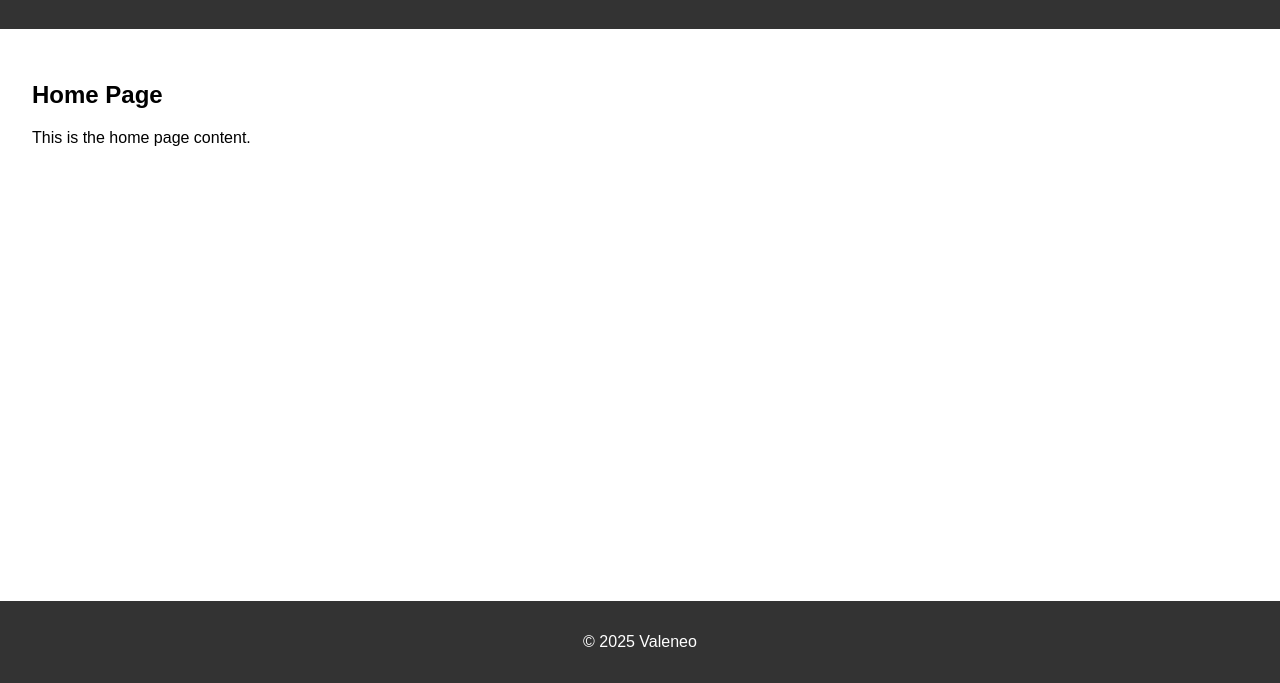
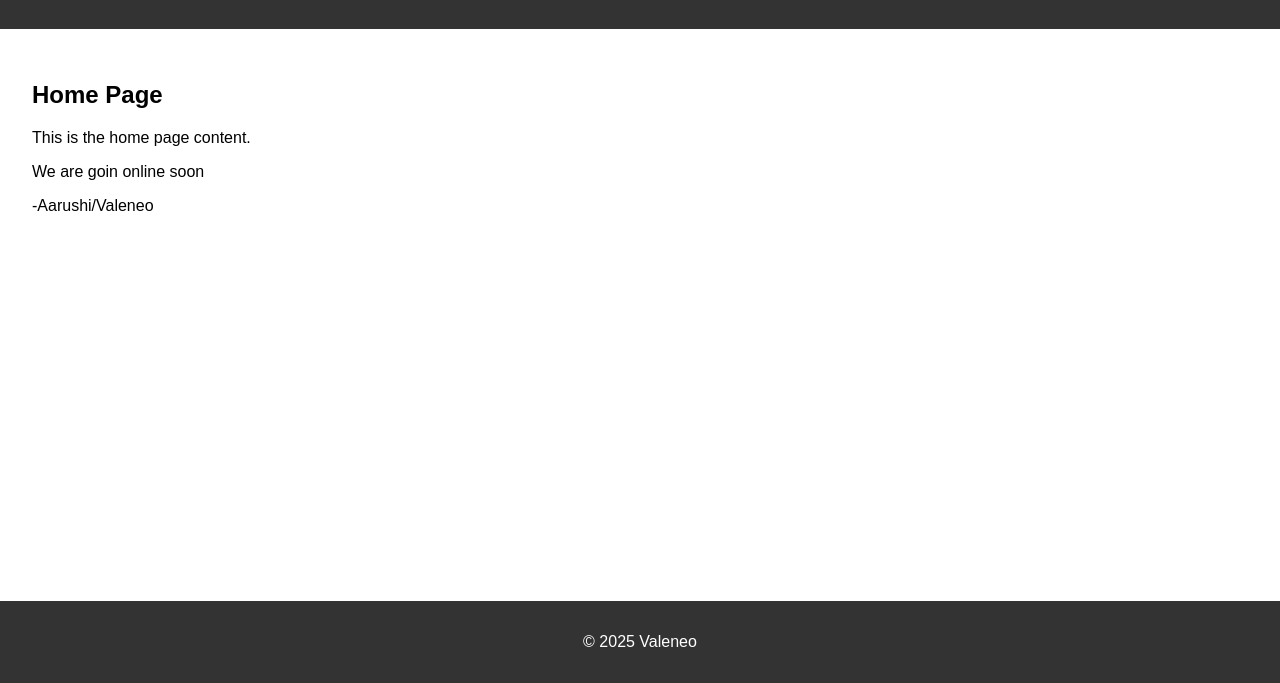
Before and after one commit to Valeneo/Valeneo.space, a plain HTML site: page index.html in a window 1280 px wide. Shown: the part 117-800 px from the top of the page. Drawn offline with Linux system fonts and the light colour scheme.

Commit message:
Update index.html

```diff
--- a/index.html
+++ b/index.html
@@ -22,6 +22,8 @@
     <main>
         <h2>Home Page</h2>
         <p>This is the home page content.</p>
+        <p>We are goin online soon </p>
+        <p> -Aarushi/Valeneo</p>
     </main>
     <footer>
         <p>&copy; 2025 Valeneo</p>
```
